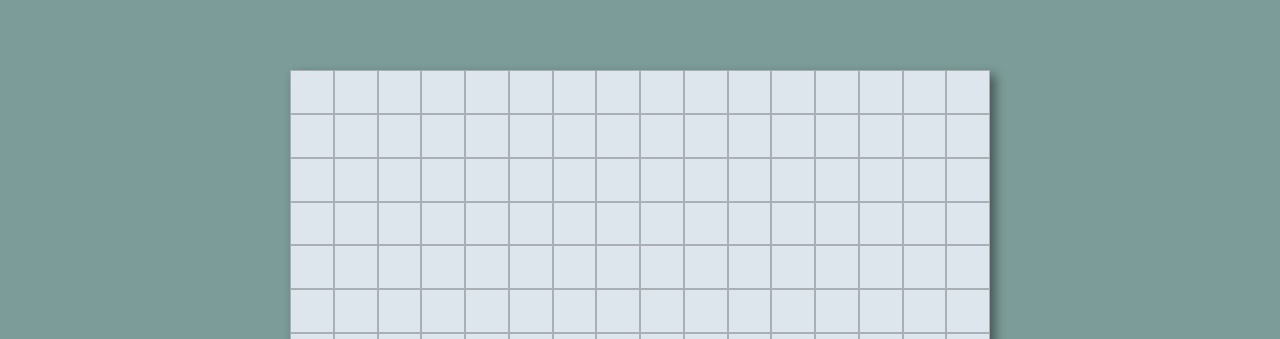
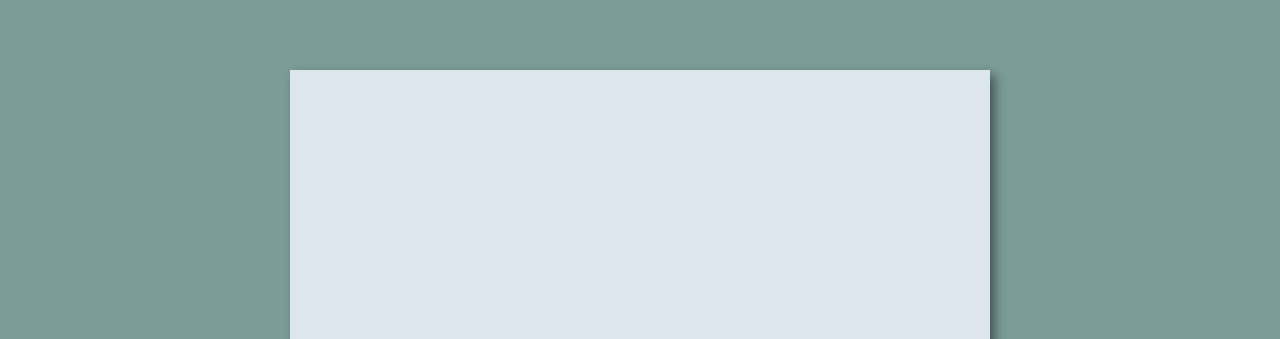
Before and after one commit to dogukan-sys/Etch-a-Sketch, a plain HTML site: page index.html in a window 1280 px wide. Shown: the part 129-468 px from the top of the page. Drawn offline with Linux system fonts and the light colour scheme.

Commit message:
💄removed grid-element border

```diff
--- a/main.css
+++ b/main.css
@@ -63,7 +63,6 @@ header{
 .grid-element{
   background-color: rgb(221, 229, 237);
   text-align: center;
-  border: 1px solid rgba(51, 51, 51, 0.3);
   -webkit-user-drag: none;
   user-select: none;
   -moz-user-select: none;
```
